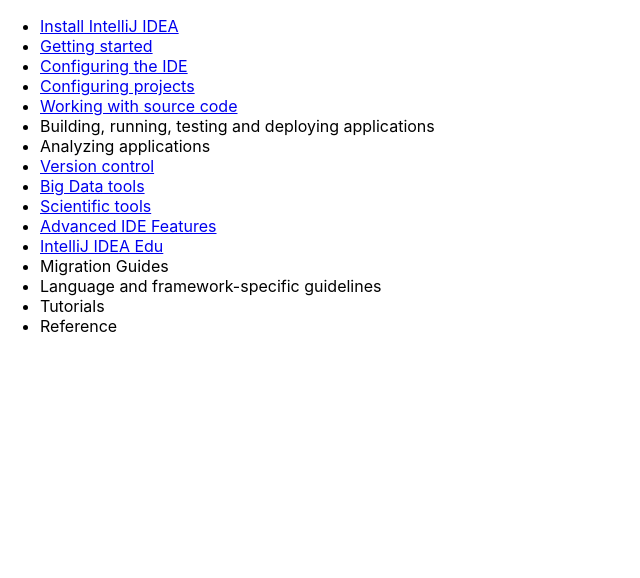
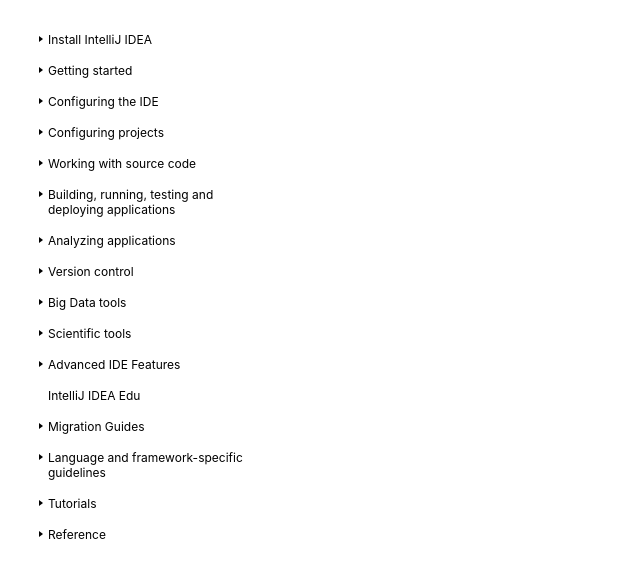
Before and after one commit to akimovnet/toc, a React (Create React App) app: page / in a window 1280 px wide. Shown: the top 578 px of the page, without its empty margins (0-640 px from the left). Built offline with nearby package versions, Linux system fonts and the light colour scheme.

Commit message:
Created css modules for the TOC component and its children

```diff
--- a/src/components/TOC.js
+++ b/src/components/TOC.js
@@ -1,11 +1,12 @@
 import React, {useContext} from "react";
 import TOCList from "./TOCList";
 import {TOCStateContext} from "./TOCProvider";
+import styles from "./TOC.module.css";
 
 function TOC() {
   const { error, isLoaded, topLevelIds } = useContext(TOCStateContext);
   return (
-    <div className="toc">
+    <div className={styles.container}>
       {error
         ? <div>{error.message}</div>
         : !isLoaded
--- /dev/null
+++ b/src/components/TOC.module.css
@@ -0,0 +1,6 @@
+.container {
+    padding: 24px 32px 0 32px;
+    width: 216px;
+    font-size: 12px;
+    overflow-x: hidden;
+}
--- a/src/components/TOCItem.js
+++ b/src/components/TOCItem.js
@@ -1,6 +1,7 @@
 import React, {useContext, useState} from "react";
 import TOCList from "./TOCList";
 import {TOCDispatchContext, TOCStateContext} from "./TOCProvider";
+import styles from "./TOCItem.module.css";
 
 function TOCItem({id, title, url, pages, anchors}) {
   const [isExpanded, setIsExpanded] = useState(false);
@@ -9,6 +10,8 @@
   const state = useContext(TOCStateContext);
 
   const isSelected = state.selectedItemId === id;
+  const hasChildren = pages && pages.length > 0;
+  const hasAnchors = anchors && anchors.length > 0;
 
   function handleClick(event) {
     event.preventDefault();
@@ -17,29 +20,34 @@
   }
 
   return (
-    <li className={'toc-item'
-                   + (isSelected? ' selected' : '')
-                   + (isExpanded? ' expanded' : '')
-                   + (pages? ' has-children' : '')}>
-      <div className="toc-item-title" onClick={handleClick}>
+    <li>
+      <div className={styles.heading
+                      + (isSelected? ` ${styles.selected}` : '')
+                      + (isExpanded? ` ${styles.expanded}` : '')
+                      + (hasChildren? ` ${styles.hasChildren}` : '')
+                      + (hasAnchors? ` ${styles.hasAnchors}` : '')}>
+        <div className={styles.titleWrapper} onClick={handleClick}>
           {url
-          ? <a href={url} >{title}</a>
-          : <span>{title}</span>
+            ? <a className={styles.title} href={url}>{title}</a>
+            : <span className={styles.title}>{title}</span>
           }
         </div>
-      {isSelected && anchors &&
-        <ul className="toc-anchors">
+        {isSelected && hasAnchors &&
+          <ul className={styles.anchors}>
             {anchors.map(id =>
               <li key={id}>
-              <a href={state.anchors[id].anchor}>{state.anchors[id].title}</a>
+                <a className={styles.anchor}
+                   href={state.anchors[id].url + state.anchors[id].anchor}
+                   onClick={e => e.preventDefault()}>
+                  {state.anchors[id].title}
+                </a>
               </li>
             )}
           </ul>
         }
-      {isExpanded && pages &&
-        <div className="toc-inner-list">
+      </div>
+      {isExpanded && hasChildren &&
         <TOCList ids={pages} />
-        </div>
       }
     </li>
   );
--- /dev/null
+++ b/src/components/TOCItem.module.css
@@ -0,0 +1,67 @@
+/* The class for elements with out-of-bounds background. It increases padding, keeping element width and position. */
+.fullWindowWidth {
+    padding-left: 248px; /* to cover all cases where the element can be positioned, this code uses the sum of the top
+parent's width 216px and its left padding 32px */
+    margin-left: -248px;
+    padding-right: 32px; /* the value is equal to the top parent's right padding */
+    margin-right: -32px;
+}
+.heading {
+    composes: fullWindowWidth;
+    transition: background-color 0.2s;
+}
+.heading.selected.hasAnchors {
+    background-color: #f4f4f4;
+}
+.titleWrapper {
+    position: relative;
+}
+.hasChildren .titleWrapper:before {
+    content: "";
+    border-color: transparent #000000;
+    border-style: solid;
+    border-width: 3px 0 3px 4px;
+    height: 0;
+    width: 0;
+    display: block;
+    position: absolute;
+    top: 12px;
+    left: -9px;
+    transition: transform 0.2s;
+}
+.hasChildren.expanded .titleWrapper:before {
+    transform: rotate(90deg);
+}
+.title {
+    composes: fullWindowWidth;
+    display: block;
+    padding-top: 8px;
+    padding-bottom: 8px;
+    text-decoration: none;
+    color: #000000;
+    cursor: pointer;
+    transition: background-color 0.2s;
+}
+.title:hover {
+    background-color: #f4f5f5;
+}
+.selected .title {
+    font-weight: bold;
+}
+.anchors {
+    list-style-type: none;
+    margin: 0;
+    padding: 0;
+}
+.anchor {
+    composes: fullWindowWidth;
+    display: block;
+    padding-top: 8px;
+    padding-bottom: 8px;
+    text-decoration: none;
+    color: #000000;
+    transition: background-color 0.2s;
+}
+.anchor:hover {
+    background-color: #eaebeb;
+}
--- a/src/components/TOCList.js
+++ b/src/components/TOCList.js
@@ -1,12 +1,13 @@
 import React, {useContext} from "react";
 import TOCItem from "./TOCItem";
 import {TOCStateContext} from "./TOCProvider";
+import styles from "./TOCList.module.css";
 
 function TOCList({ids}) {
   const { pages } = useContext(TOCStateContext);
 
   return (
-    <ul className="toc-list">
+    <ul className={styles.container}>
       {ids.map(id =>
         <TOCItem key={id} {...pages[id]} />
       )}
--- /dev/null
+++ b/src/components/TOCList.module.css
@@ -0,0 +1,5 @@
+.container {
+    margin: 0;
+    padding: 0 0 0 16px;
+    list-style-type: none;
+}
```
Lines whose indentation alone changed are shown as unchanged.
